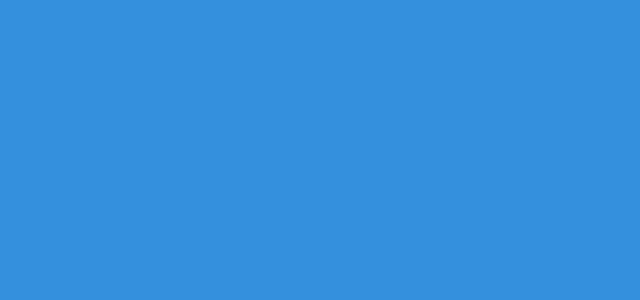
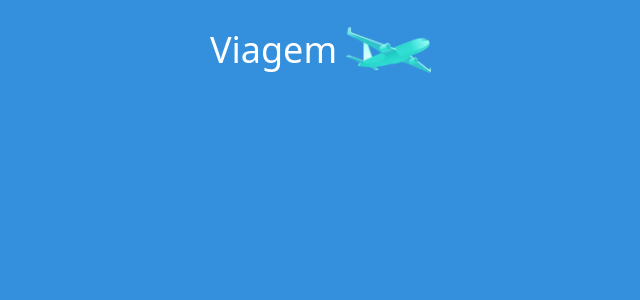
Before and after one commit to Manoel-iranilson/Desafio-Estagio-da-Ally-Hub, a React (Vite) app: page / in a window 1280 px wide. Shown: the top 300 px of the page, without its empty margins (315-955 px from the left). Built offline with nearby package versions, Linux system fonts and the light colour scheme.

Commit message:
titulo e logo

```diff
--- a/src/App.jsx
+++ b/src/App.jsx
@@ -8,9 +8,26 @@ import plane from './assets/plane.json'
 
 function App() {
 
+  const style = {
+    height: 100,
+  };
+
+  const options = {
+    animationData: plane,
+    loop: true,
+
+  };
+
+  const { View } = useLottie(options, style);
+
   return (
     <Flex height="100vh" bg={"#3490dc"} w={"100%"} flexDirection={"column"}  >
-
+      <Center>
+        <Text fontSize='4xl' color={"#fff"}>
+          Viagem
+        </Text>
+        {View}
+      </Center>
 
     </Flex >
 
```
